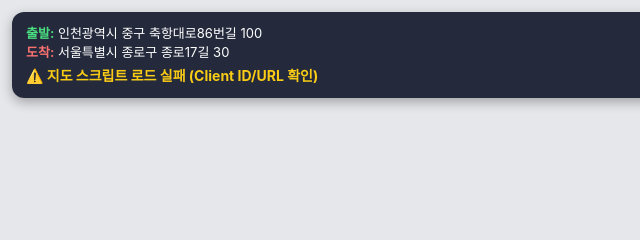
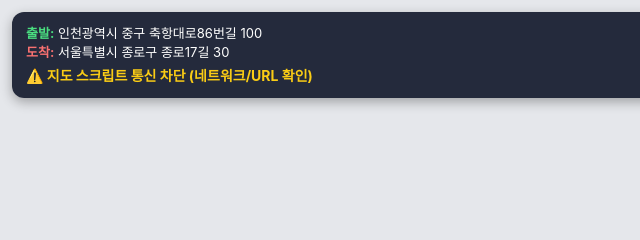
Before and after one commit to soun0009-netizen/map, a plain HTML site: page index.html in a window 1280 px wide. Shown: the top 240 px of the page, 0-640 px from the left. Drawn offline with Linux system fonts and the light colour scheme.

Commit message:
Update index.html

```diff
--- a/index.html
+++ b/index.html
@@ -4,7 +4,6 @@
 <meta charset="UTF-8">
 <meta name="viewport" content="width=device-width, initial-scale=1.0, maximum-scale=1.0, user-scalable=no">
 <title>전체화면 동선지도</title>
-<script type="text/javascript" src="https://naver.com"></script>
 <style>
   * { box-sizing: border-box; margin: 0; padding: 0; }
   html, body { width: 100%; height: 100%; overflow: hidden; font-family: -apple-system, BlinkMacSystemFont, "Malgun Gothic", sans-serif; }
@@ -55,7 +54,7 @@
 <div class="top-bar" id="infoBar">
   <div><span class="label-start">출발:</span> <span id="txtStart">불러오는 중...</span></div>
   <div><span class="label-end">도착:</span> <span id="txtEnd">불러오는 중...</span></div>
-  <div class="dist-info" id="txtDist">경로 계산 중...</div>
+  <div class="dist-info" id="txtDist">지도 불러오는 중...</div>
 </div>
 
 <button class="btn-fit" onclick="fitAllBounds()">전체</button>
@@ -68,6 +67,7 @@
 </div>
 
 <script>
+  const CLIENT_ID = 'bpbtv6gn3r';
   const params = new URLSearchParams(window.location.search);
   const startAddr = params.get('start') || '인천광역시 중구 축항대로86번길 100';
   const endAddr = params.get('end') || '서울특별시 종로구 종로17길 30';
@@ -76,12 +76,26 @@
   document.getElementById('txtEnd').innerText = endAddr;
 
   window.navermap_authFailure = function () {
-    document.getElementById('txtDist').innerText = '⚠️ 네이버 API 인증 실패 (Web URL 확인 필요)';
+    document.getElementById('txtDist').innerText = '⚠️ 네이버 API 인증 실패 (Client ID 또는 Web URL 확인)';
   };
 
-  if (typeof naver === 'undefined' || !naver.maps) {
-    document.getElementById('txtDist').innerText = '⚠️ 지도 스크립트 로드 실패 (Client ID/URL 확인)';
-  } else {
+  function loadNaverMapScript() {
+    const script = document.createElement('script');
+    script.type = 'text/javascript';
+    script.src = 'https://naver.com' + CLIENT_ID + '&submodules=geocoder';
+    script.onload = startMapApp;
+    script.onerror = function() {
+      document.getElementById('txtDist').innerText = '⚠️ 지도 스크립트 통신 차단 (네트워크/URL 확인)';
+    };
+    document.head.appendChild(script);
+  }
+
+  function startMapApp() {
+    if (typeof naver === 'undefined' || !naver.maps) {
+      document.getElementById('txtDist').innerText = '⚠️ naver.maps 객체 로드 실패';
+      return;
+    }
+
     const map = new naver.maps.Map('map', {
       center: new naver.maps.LatLng(37.5665, 126.9780),
       zoom: 12,
@@ -177,7 +191,7 @@
         }
         document.getElementById('txtDist').innerText = msg;
       } else {
-        document.getElementById('txtDist').innerText = '주소 좌표 변환 확인 중 (Geocoding API 체크)';
+        document.getElementById('txtDist').innerText = '⚠️ 주소 좌표 변환 실패 (Geocoding API 확인)';
       }
     }
 
@@ -196,6 +210,8 @@
 
     initRoute();
   }
+
+  loadNaverMapScript();
 </script>
 </body>
 </html>
```
